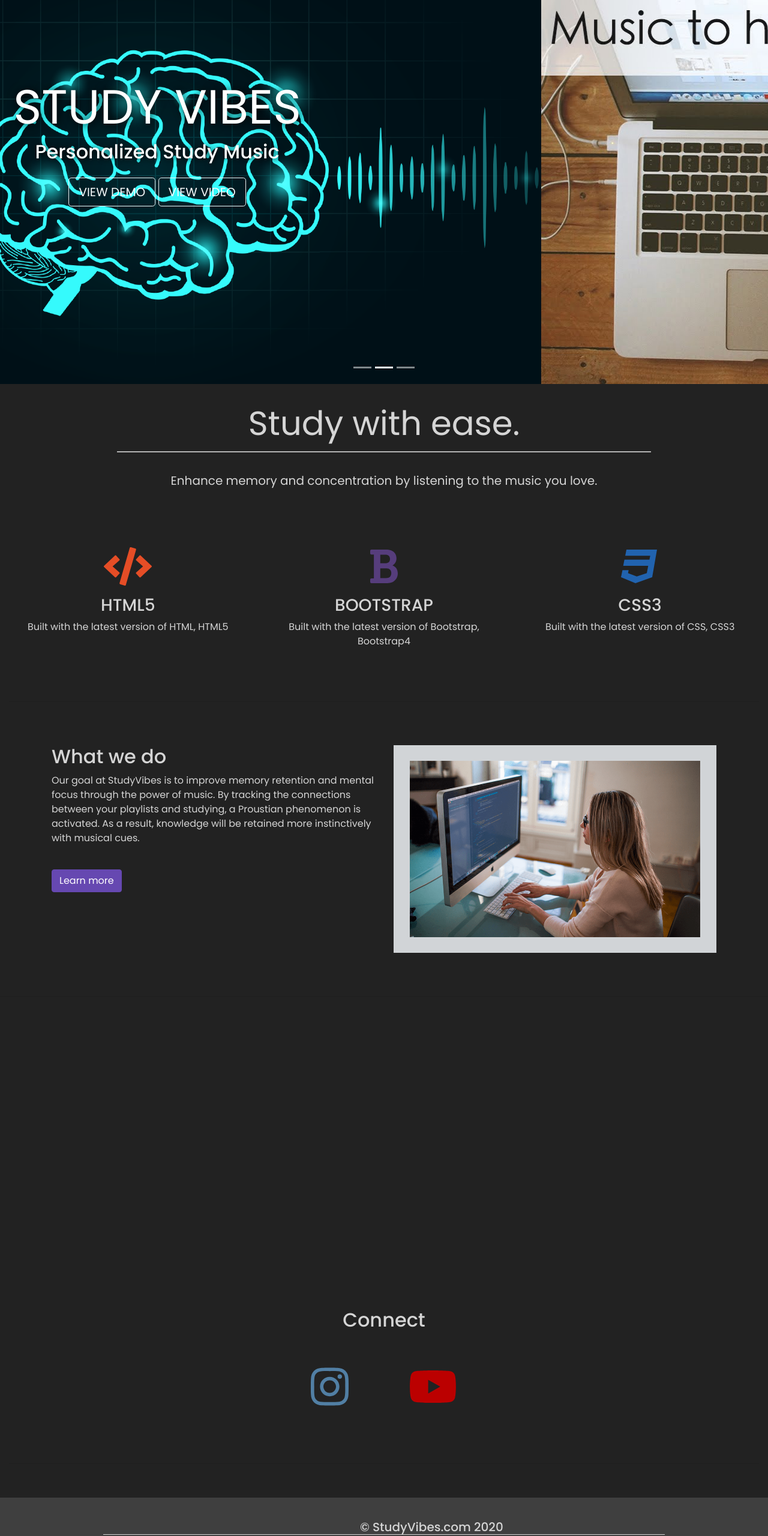
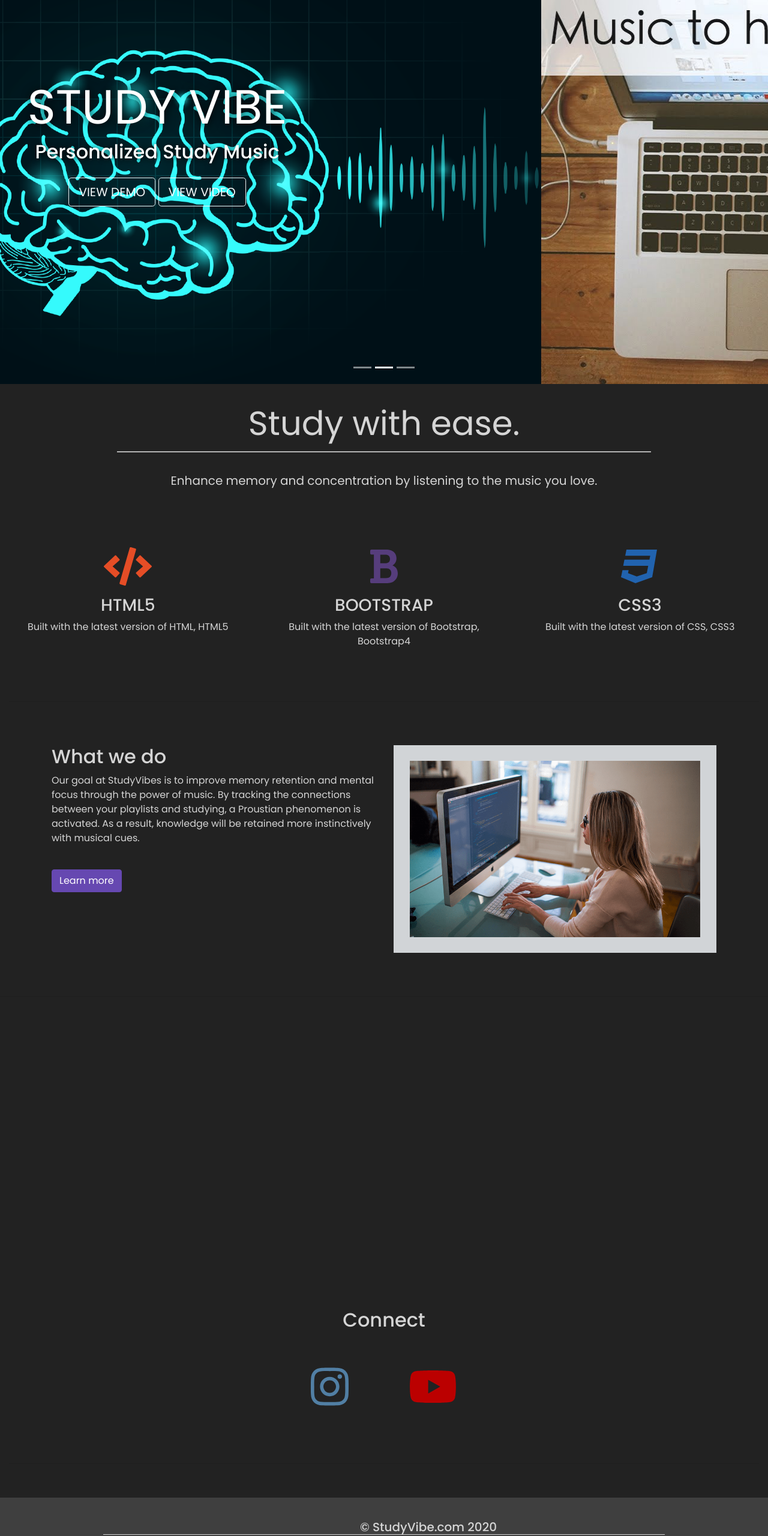
Before and after one commit to Jumpstart-StudyVibes/study-vibe, a plain HTML site: page StudyVibesSrc/index.html in a window 1280 px wide. Shown: the part 200-2760 px from the top of the page at 60% size. Drawn offline with nearby package versions, Linux system fonts and the light colour scheme.

Commit message:
StudyVibe

```diff
--- a/StudyVibesSrc/index.html
+++ b/StudyVibesSrc/index.html
@@ -57,7 +57,7 @@
         <div class="carousel-item active">
           <img src="img/brain_sound.png" />
           <div class="carousel-caption">
-            <h1 class="display-2">Study Vibes</h1>
+            <h1 class="display-2">Study Vibe</h1>
             <h3>Personalized Study Music</h3>
             <a href="demo.html">
             <button type="button" class="btn btn-outline-light btn-lg" href="demo.html">
@@ -166,7 +166,7 @@
           <div class="col-12">
             <hr class="light" />
             <div style = "position: absolute; left:600px; bottom:25px;">
-            <h5>&copy; StudyVibes.com 2020</h5>
+            <h5>&copy; StudyVibe.com 2020</h5>
             </div>
           </div>
         </div>
```
Also changed, not shown: StudyVibesSrc/about.html (+1 -1 lines).
